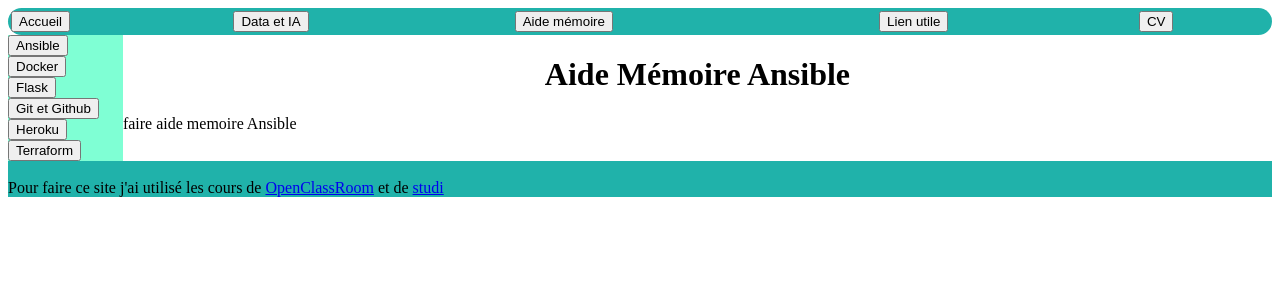
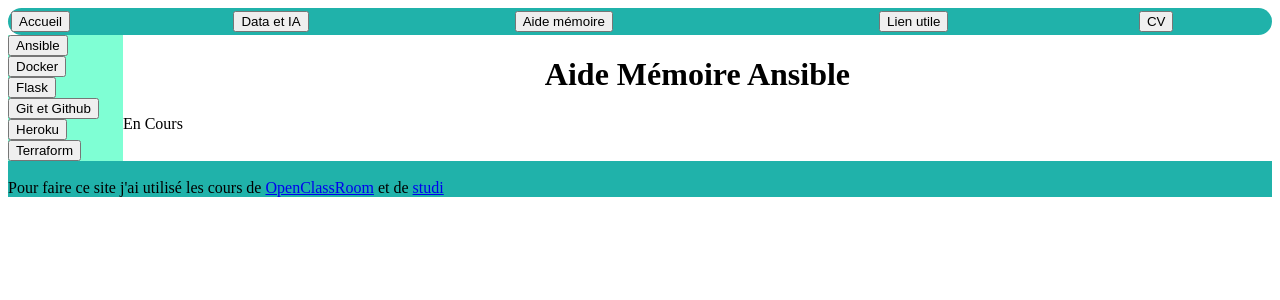
Before and after one commit to barrmath/web_pingouin, a Flask app: page /ansible/ in a window 1280 px wide. Shown: the top 300 px of the page. Run offline with Flask 3, Linux system fonts and the light colour scheme.

Commit message:
page en cours Ansible et TerraForm

```diff
--- a/pingouin_app/templates/aide_memoire/aide_memoire_ansible.html
+++ b/pingouin_app/templates/aide_memoire/aide_memoire_ansible.html
@@ -5,6 +5,6 @@
     <link href="{{ url_for('static', filename='css/style_aide.css') }}" rel="stylesheet">
     <h1>Aide Mémoire Ansible</h1>
     <p>
-        faire aide memoire Ansible
+        En Cours
     </p>
 {%endblock%}
--- a/pingouin_app/templates/aide_memoire/aide_memoire_terraform.html
+++ b/pingouin_app/templates/aide_memoire/aide_memoire_terraform.html
@@ -5,6 +5,6 @@
     <link href="{{ url_for('static', filename='css/style_aide.css') }}" rel="stylesheet">
     <h1>Aide Mémoire terraform</h1>
     <p>
-        faire l'aide mémoire.
+        En cours
     </p>
 {%endblock%}
```
